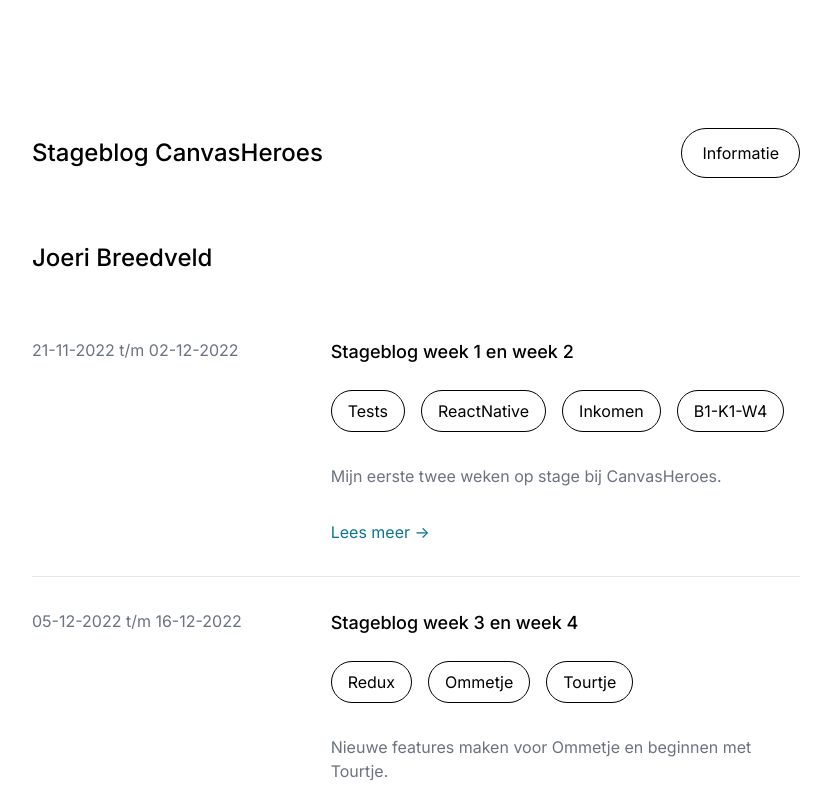
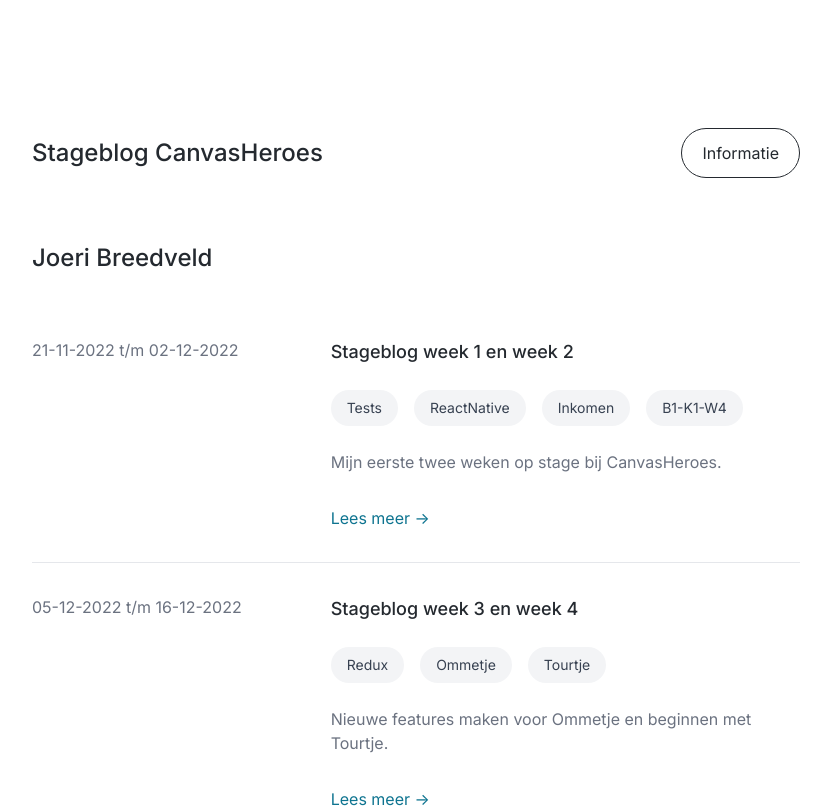
Before and after one commit to joeribreedveld/stageblog, a Next.js app: page / in a window 1280 px wide. Shown: the top 808 px of the page, without its empty margins (224-1055 px from the left). Built offline with nearby package versions, Linux system fonts and the light colour scheme.

Commit message:
feat(tag): change tag styling and spacing in post card

```diff
--- a/src/components/sections/BlogPosts/BlogPosts.tsx
+++ b/src/components/sections/BlogPosts/BlogPosts.tsx
@@ -65,12 +65,13 @@
         <section className="md:w-1/3">
           <p className="text-gray-500">{date}</p>
         </section>
-        <section className="flex flex-col gap-6 md:w-2/3 md:gap-8">
+        <section className="flex flex-col gap-6 md:w-2/3 md:gap-6">
           <section className="flex flex-col gap-4 md:gap-6">
             <h3 className="text-lg font-medium">{title}</h3>
             {/* Tag list */}
             <BlogPostTags tags={tags} />
           </section>
+          <section className="flex flex-col gap-8">
             <p className="text-gray-500">{description}</p>
             <Link
               href={`/posts/${slug}`}
@@ -78,6 +79,7 @@
             >
               Lees meer -&gt;
             </Link>
+          </section>
         </section>
       </article>
     </motion.li>
--- a/src/styles/globals.scss
+++ b/src/styles/globals.scss
@@ -8,7 +8,7 @@
 /* Base Layer */
 @layer base {
   html {
-    @apply font-inter;
+    @apply font-inter text-[#24292f];
   }
 
   h1 {
@@ -66,11 +66,11 @@
 /* Components Layer */
 @layer components {
   .btn {
-    @apply min-w-fit rounded-full border border-black py-3 px-5;
+    @apply min-w-fit rounded-full border border-[#24292f] py-3 px-5;
   }
 
   .tag {
-    @apply min-w-fit rounded-full border border-black py-1 px-3 text-sm md:py-2 md:px-4 md:text-base;
+    @apply min-w-fit rounded-full bg-gray-100 py-2 px-4 text-sm text-gray-700;
   }
 }
 
```
Lines whose indentation alone changed are shown as unchanged.
